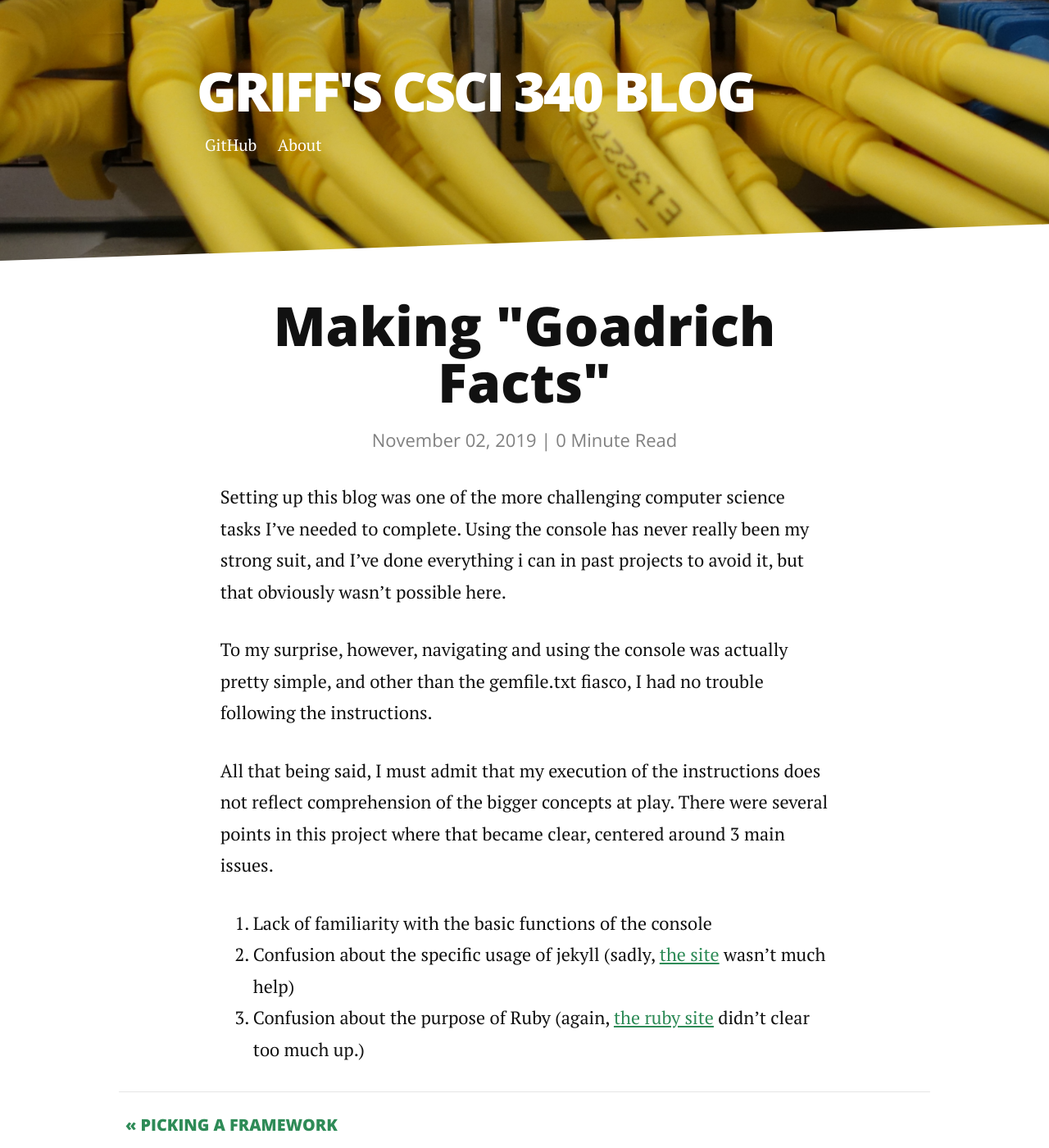
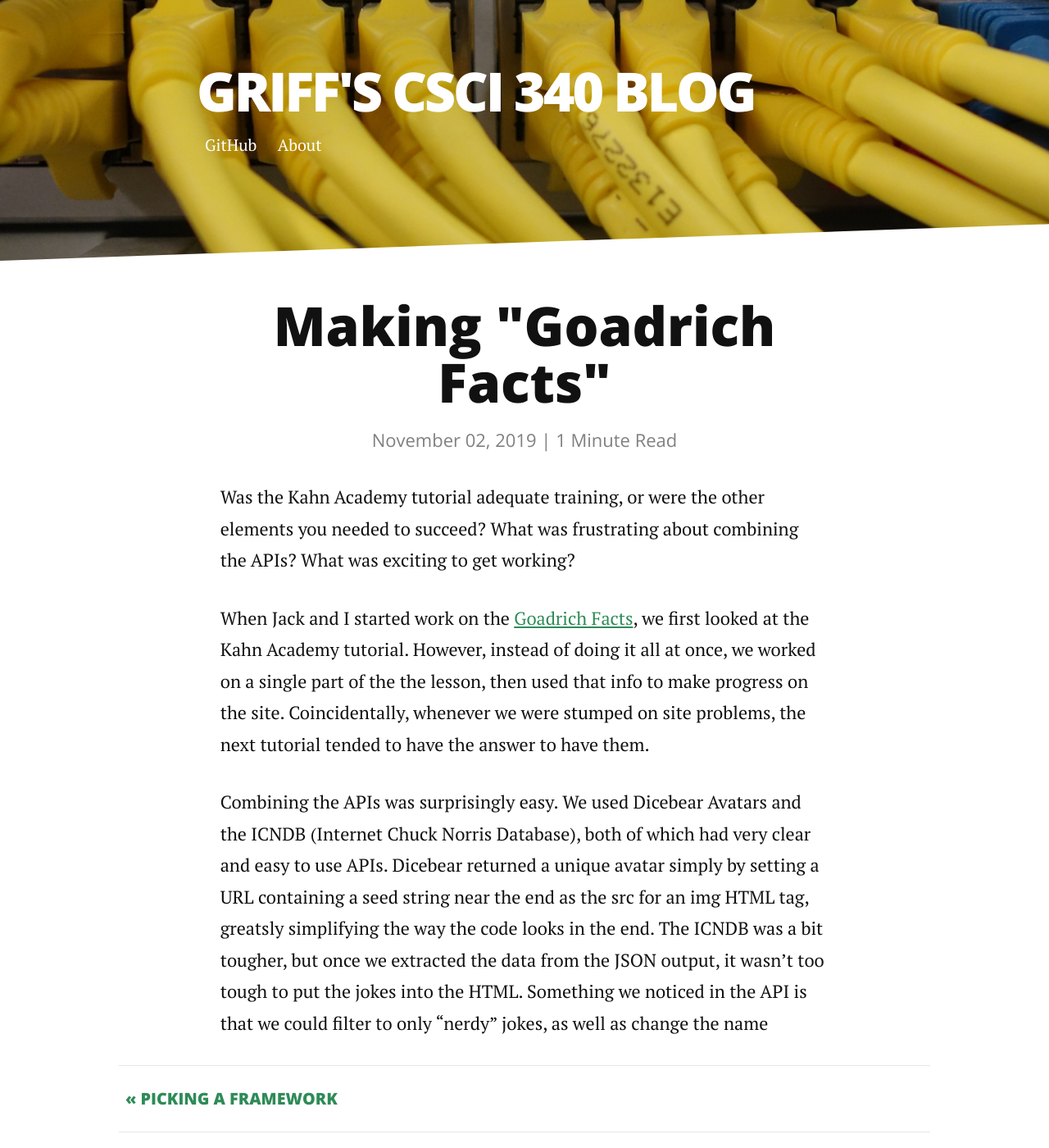
Before and after one commit to samoreGE/csci340blog, a Jekyll site: the page built from _posts/2019-11-02-making-Goadrich-Facts.markdown, in a window 1280 px wide and 1400 px high. Shown: the whole window at 82% size. Built offline with Jekyll 4.4.1, drawn with Linux system fonts in a browser that asks for light colours; nearby versions of some CDN libraries.

Commit message:
Update 2019-11-02-making-Goadrich-Facts.markdown

```diff
--- a/_posts/2019-11-02-making-Goadrich-Facts.markdown
+++ b/_posts/2019-11-02-making-Goadrich-Facts.markdown
@@ -4,16 +4,13 @@ title:  "Making \"Goadrich Facts\""
 date:   2019-11-02 22:52:13
 categories: jekyll update
 ---
-Setting up this blog was one of the more challenging computer science tasks I've needed to complete. Using the console has never really been my strong suit, and I've done everything i can in past projects to avoid it, but that obviously wasn't possible here.
 
-To my surprise, however, navigating and using the console was actually pretty simple, and other than the gemfile.txt fiasco, I had no trouble following the instructions.
+Was the Kahn Academy tutorial adequate training, or were the other elements you needed to succeed? What was frustrating about combining the APIs? What was exciting to get working?
 
-All that being said, I must admit that my execution of the instructions does not reflect comprehension of the bigger concepts at play. There were several points in this project where that became clear, centered around 3 main issues.
+When Jack and I started work on the [Goadrich Facts][goadrich-facts], we first looked at the Kahn Academy tutorial. However, instead of doing it all at once, we worked on a single part of the the lesson, then used that info to make progress on the site. Coincidentally, whenever we were stumped on site problems, the next tutorial tended to have the answer to have them.
 
-1. Lack of familiarity with the basic functions of the console
-2. Confusion about the specific usage of jekyll (sadly, [the site][jekyll-site] wasn't much help)
-3. Confusion about the purpose of Ruby (again, [the ruby site][ruby-site] didn't clear too much up.)
+Combining the APIs was surprisingly easy. We used Dicebear Avatars and the ICNDB (Internet Chuck Norris Database), both of which had very clear and easy to use APIs.
+Dicebear returned a unique avatar simply by setting a URL containing a seed string near the end as the src for an img HTML tag, greatsly simplifying the way the code looks in the end.
+The ICNDB was a bit tougher, but once we extracted the data from the JSON output, it wasn't too tough to put the jokes into the HTML. Something we noticed in the API is that we could filter to only "nerdy" jokes, as well as change the name
 
-
-[jekyll-site]: https://jekyllrb.com/
-[ruby-site]: https://www.ruby-lang.org/en/documentation/installation/
+[goadrich-facts]: https://privateeye421.github.io/Goadrich-Facts/
```
